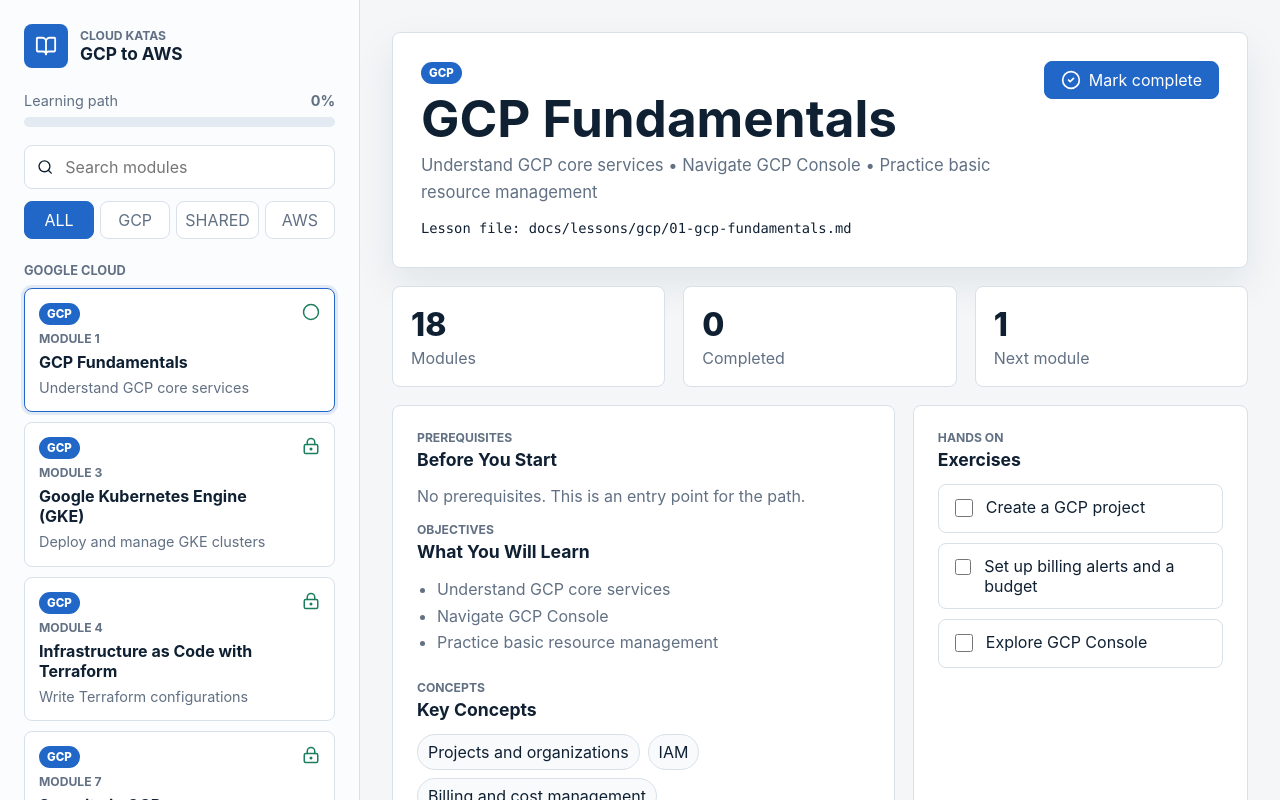
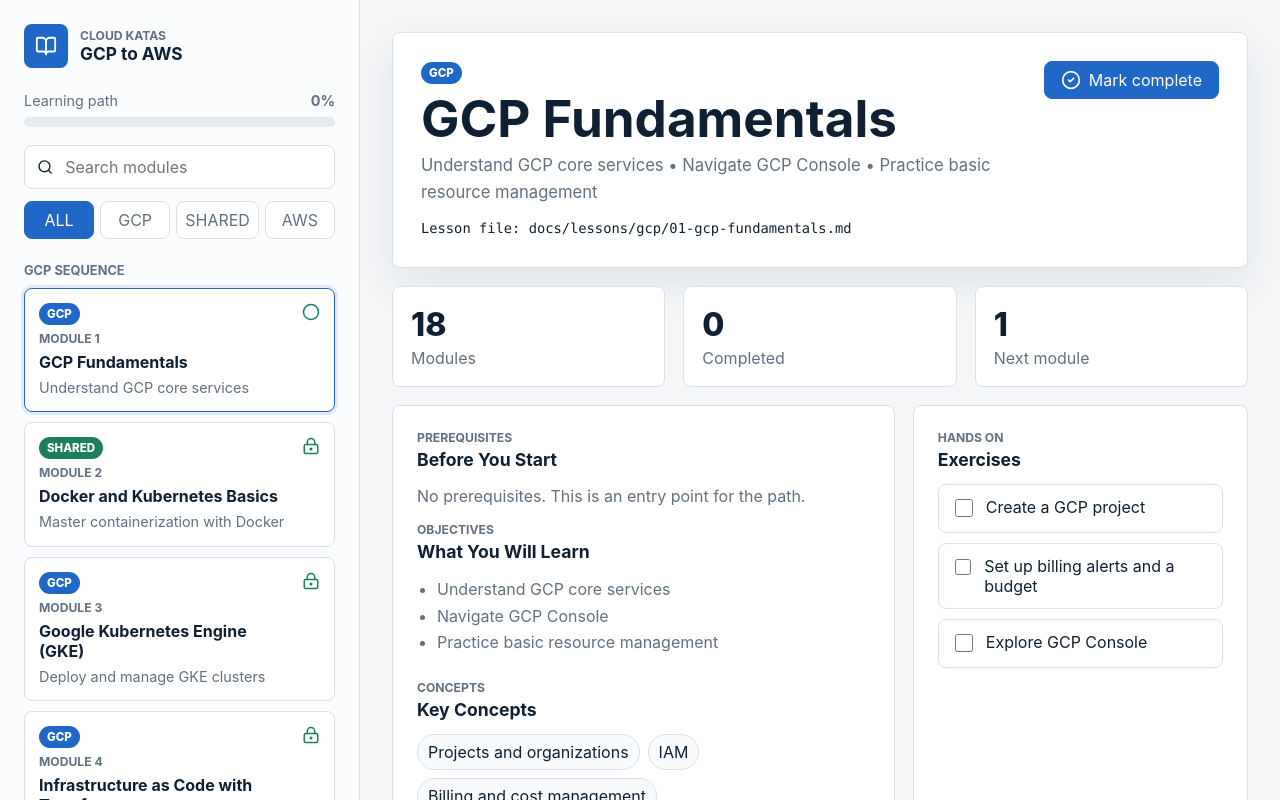
Before and after one commit to rajeshpillai/cloud-katas, a React (Vite) app in the folder frontend/: page /modules/gcp-fundamentals in a window 1280 px wide. Shown: the top 800 px of the page. Built offline with nearby package versions, Linux system fonts and the light colour scheme.

Commit message:
Show modules by learning sequence

```diff
--- a/frontend/src/components/module-nav.tsx
+++ b/frontend/src/components/module-nav.tsx
@@ -1,4 +1,4 @@
-import type { Module, Provider } from "../data/modules";
+import type { Module } from "../data/modules";
 import { ModuleCard } from "./module-card";
 
 type ModuleNavProps = {
@@ -9,20 +9,23 @@
   onSelect: (slug: string) => void;
 };
 
-const labels: Record<Provider, string> = {
-  gcp: "Google Cloud",
-  shared: "Shared Foundations",
-  aws: "Amazon Web Services",
-};
+const sections = [
+  { key: "gcp-sequence", label: "GCP Sequence", includes: (module: Module) => module.id <= 10 },
+  { key: "aws-sequence", label: "AWS Sequence", includes: (module: Module) => module.id >= 11 },
+];
 
 export function ModuleNav({ modules, activeSlug, completed, isLocked, onSelect }: ModuleNavProps) {
   return (
     <nav className="module-nav" aria-label="Learning modules">
-      {(["gcp", "shared", "aws"] as Provider[]).map((provider) => {
-        const group = modules.filter((module) => module.provider === provider);
+      {sections.map((section) => {
+        const group = modules.filter(section.includes);
+        if (group.length === 0) {
+          return null;
+        }
+
         return (
-          <section key={provider}>
-            <h2>{labels[provider]}</h2>
+          <section key={section.key}>
+            <h2>{section.label}</h2>
             <div className="module-stack">
               {group.map((module) => (
                 <ModuleCard
```
